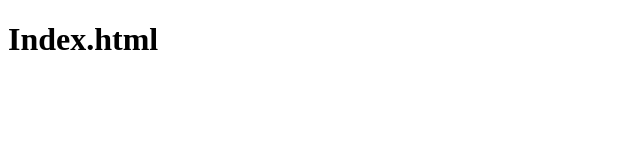
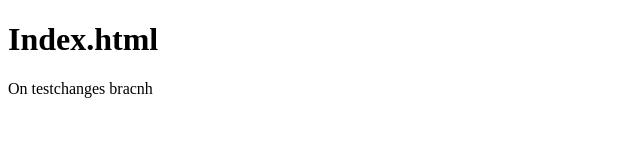
Before and after one commit to saitama95/codetesting, a plain HTML site: page index.html in a window 1280 px wide. Shown: the whole page, without its empty margins (0-640 px from the left). Drawn offline with Linux system fonts and the light colour scheme.

Commit message:
Add code to testchanges brach

```diff
--- a/index.html
+++ b/index.html
@@ -7,5 +7,6 @@
 </head>
 <body>
     <h1>Index.html</h1>
+    <p>On testchanges bracnh</p>
 </body>
 </html>
```
